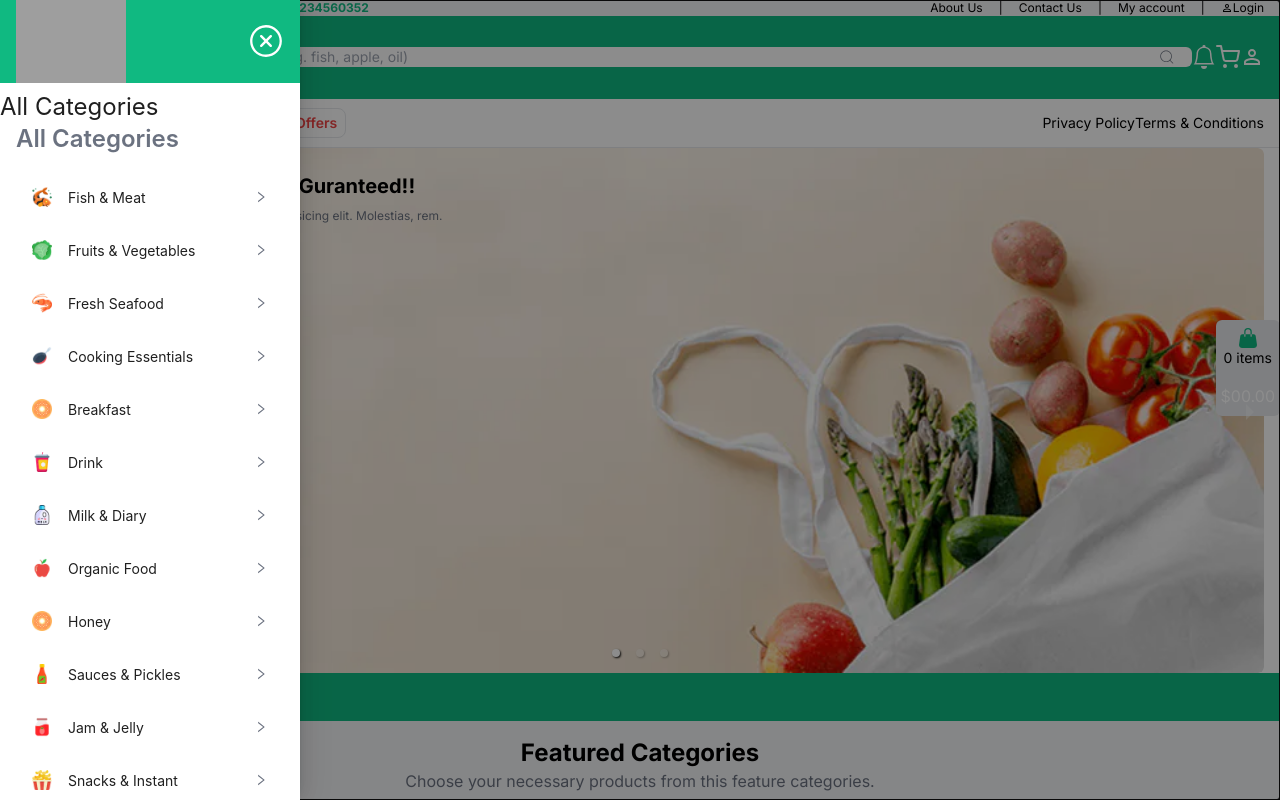
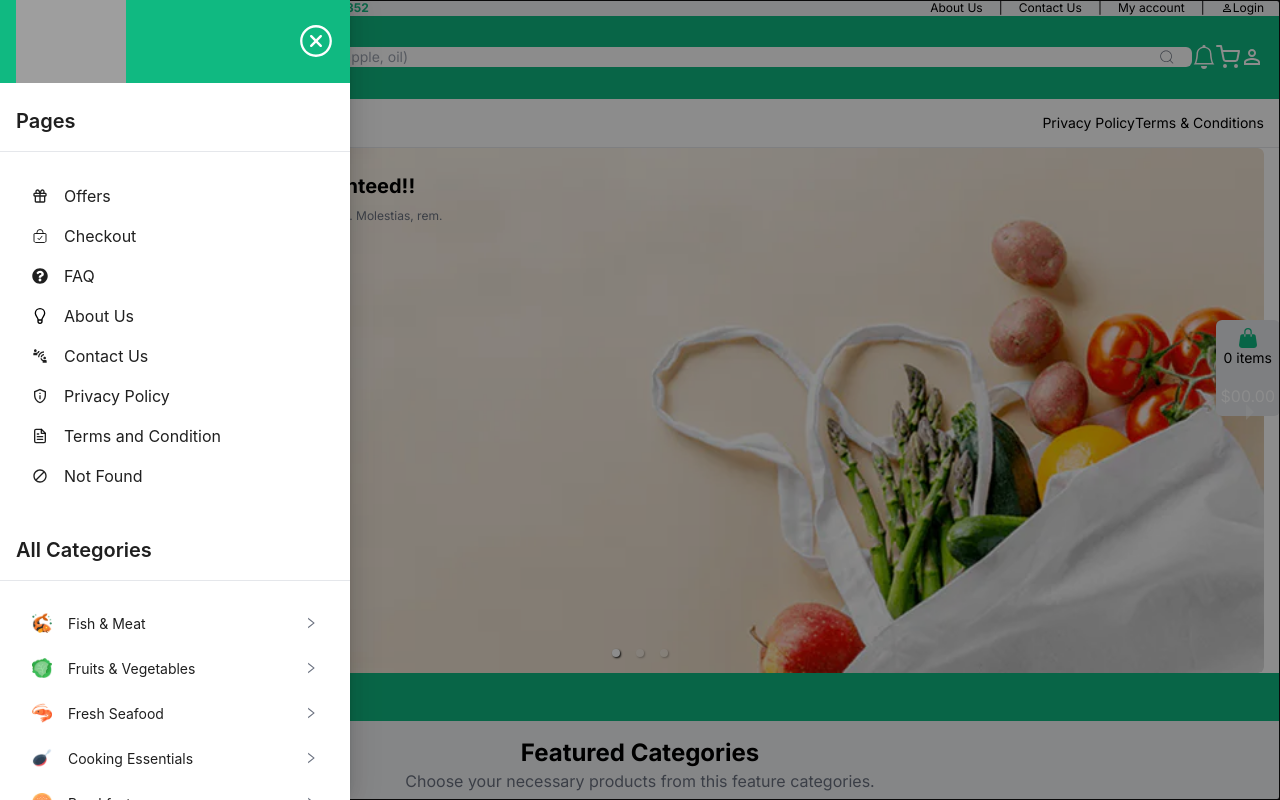
Before and after one commit to arafatyamin/kacha-bazar, a Next.js app: page / in a window 1280 px wide. Both pictures are taken after a click on the element 12 px from the left and 696 px from the top of the page. Shown: the top 800 px of the page. Built offline with nearby package versions, Linux system fonts and the light colour scheme; grey boxes are pictures that could not be loaded.

Commit message:
added pages section

```diff
--- a/Components/CommonComponents/CartDrawer/MenuDrawer.js
+++ b/Components/CommonComponents/CartDrawer/MenuDrawer.js
@@ -2,20 +2,22 @@ import { categoryItems } from "@/data/data";
 import { Drawer } from "antd";
 import Image from "next/image";
 import { RxCrossCircled } from "react-icons/rx";
-import { DropDown } from "../Header";
+import DropDown from "../DropDown";
+import { pageList } from "@/data/pageList";
+import Link from "next/link";
 
-const MenuDrawer = ({ openDrawer, setOpenDrawer }) => {
+const MenuDrawer = ({ openDrawer, drawerHandlerFunc }) => {
   return (
     <div className="">
       <Drawer
         placement={"left"}
         closable={false}
-        onClose={() => setOpenDrawer(!openDrawer)}
+        onClose={drawerHandlerFunc}
         open={openDrawer}
-        width="300"
+        width="350px"
         bodyStyle={{ padding: "0px" }}
       >
-        <div className="space-y-2">
+        <div className="space-y-2 ">
           <div className="bg-primary flex justify-between items-center h-14 px-4">
             <Image
               src="https://kachabazar-store.vercel.app/logo/logo-light.svg"
@@ -26,15 +28,29 @@ const MenuDrawer = ({ openDrawer, setOpenDrawer }) => {
             />
             <RxCrossCircled
               className="text-4xl text-white font-bold cursor-pointer hover:scale-110 duration-200 "
-              onClick={() => setOpenDrawer(!openDrawer)}
+              onClick={drawerHandlerFunc}
             />
           </div>
           <div>
-            <h2 className="ml-4">All Categories</h2>
             <div>
-              <h2 className="px-4 font-semibold text-gray-primary">
+              <h3 className="p-4 font-semibold ">Pages</h3>
+              <hr />
+              <div className="p-6 text-base scrollbar-hide">
+                {pageList.map((page, index) => (
+                  <Link href={page.link} key={index}>
+                    <div className="flex items-center gap-4 hover:bg-gray-100 hover:text-primary rounded p-2 cursor-pointer duration-200">
+                      <page.icon />
+                      <p>{page.title}</p>
+                    </div>
+                  </Link>
+                ))}
+              </div>
+            </div>
+            <div className="scrollbar-hide">
+              <h3 className="p-4 font-semibold">
                 All Categories
-              </h2>
+              </h3>
+              <hr />
               <DropDown itemList={categoryItems} />
             </div>
           </div>
```
